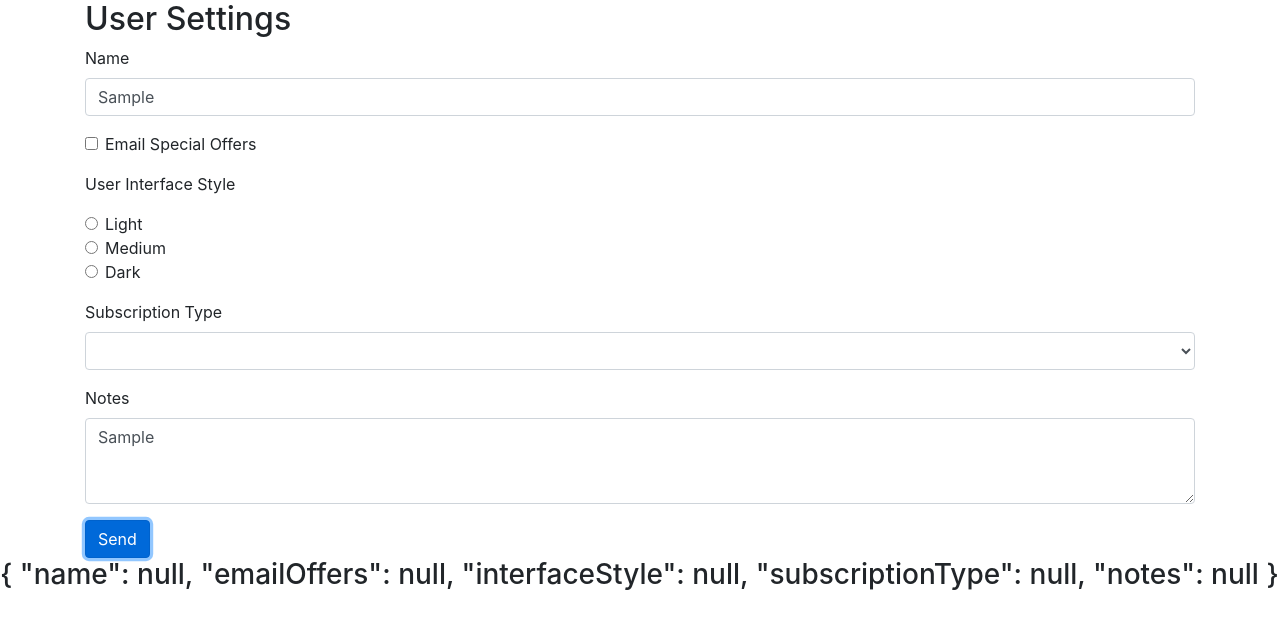
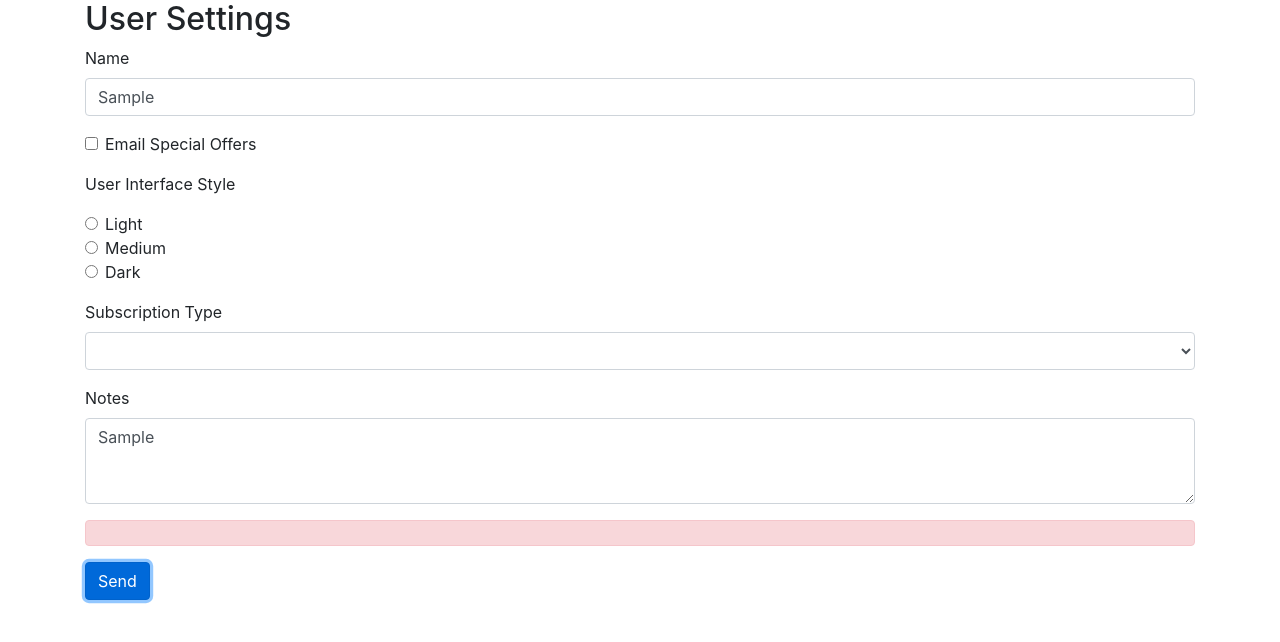
Before and after one commit to patriciarrsilva/Angular-Forms, an Angular app: page / in a window 1280 px wide. Both pictures are taken after typing "Sample", "Sample" into the empty fields and a click on the button "Send". Shown: the top 642 px of the page. Built offline with nearby package versions, Linux system fonts and the light colour scheme; no server answers.

Commit message:
Handling POST Errors

```diff
--- a/src/app/user-settings-form/user-settings-form.component.html
+++ b/src/app/user-settings-form/user-settings-form.component.html
@@ -91,8 +91,9 @@
                       [(ngModel)]="userSettings.notes"></textarea>
         </div>
 
+        <div [hidden]="!postError" class="alert alert-danger">
+            {{ postErrorMessage }}
+        </div>
         <button class="btn btn-primary">Send</button>
     </form>
 </div>
-
-<h3>{{ originalUserSettings | json }}</h3>
--- a/src/app/user-settings-form/user-settings-form.component.ts
+++ b/src/app/user-settings-form/user-settings-form.component.ts
@@ -19,6 +19,8 @@ export class UserSettingsFormComponent implements OnInit {
   };
 
   userSettings: UserSettings = { ...this.originalUserSettings };
+  postError = false;
+  postErrorMessage = '';
 
   constructor(private dataService: DataService) { }
 
@@ -29,11 +31,23 @@ export class UserSettingsFormComponent implements OnInit {
     console.log('in onBlur: ', field.valid);
   }
 
+  onHttpError(errorResponse: any) {
+    console.log('error: ', errorResponse);
+    this.postError = true;
+    this.postErrorMessage = errorResponse.error.errorMessage;
+  }
+
   onSubmit(form: NgForm) {
     console.log('in onSubmit: ', form.valid);
-    this.dataService.postUserSettingsForm(this.userSettings).subscribe(
-      result => console.log('success: ', result),
-      error => console.log('error: ', error)
-    );
+
+    if (form.valid) {
+      this.dataService.postUserSettingsForm(this.userSettings).subscribe(
+        result => console.log('success: ', result),
+        error => this.onHttpError(error)
+      );
+    } else {
+      this.postError = true;
+      this.postErrorMessage = 'Please fix the above errors';
+    }
   }
 }
```
